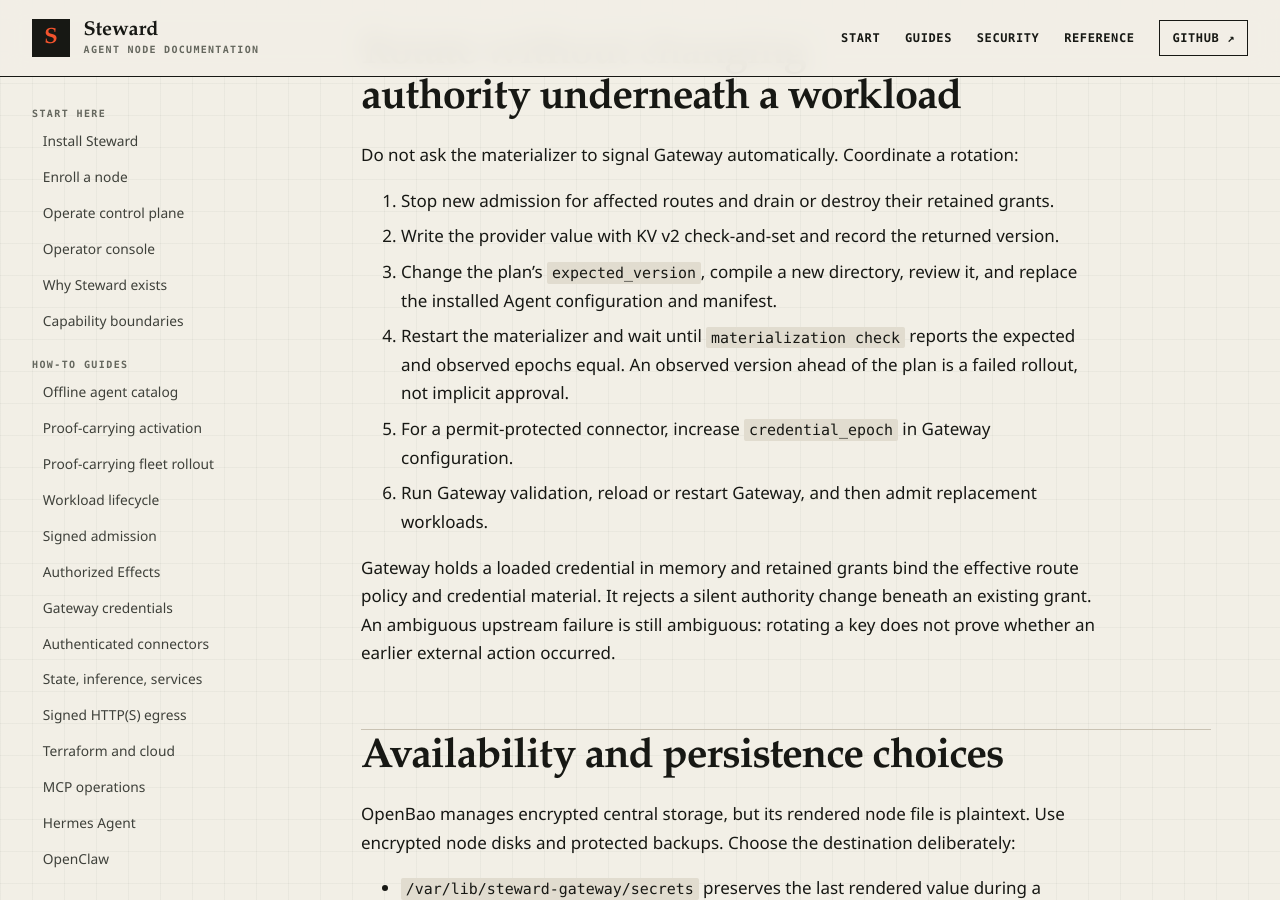
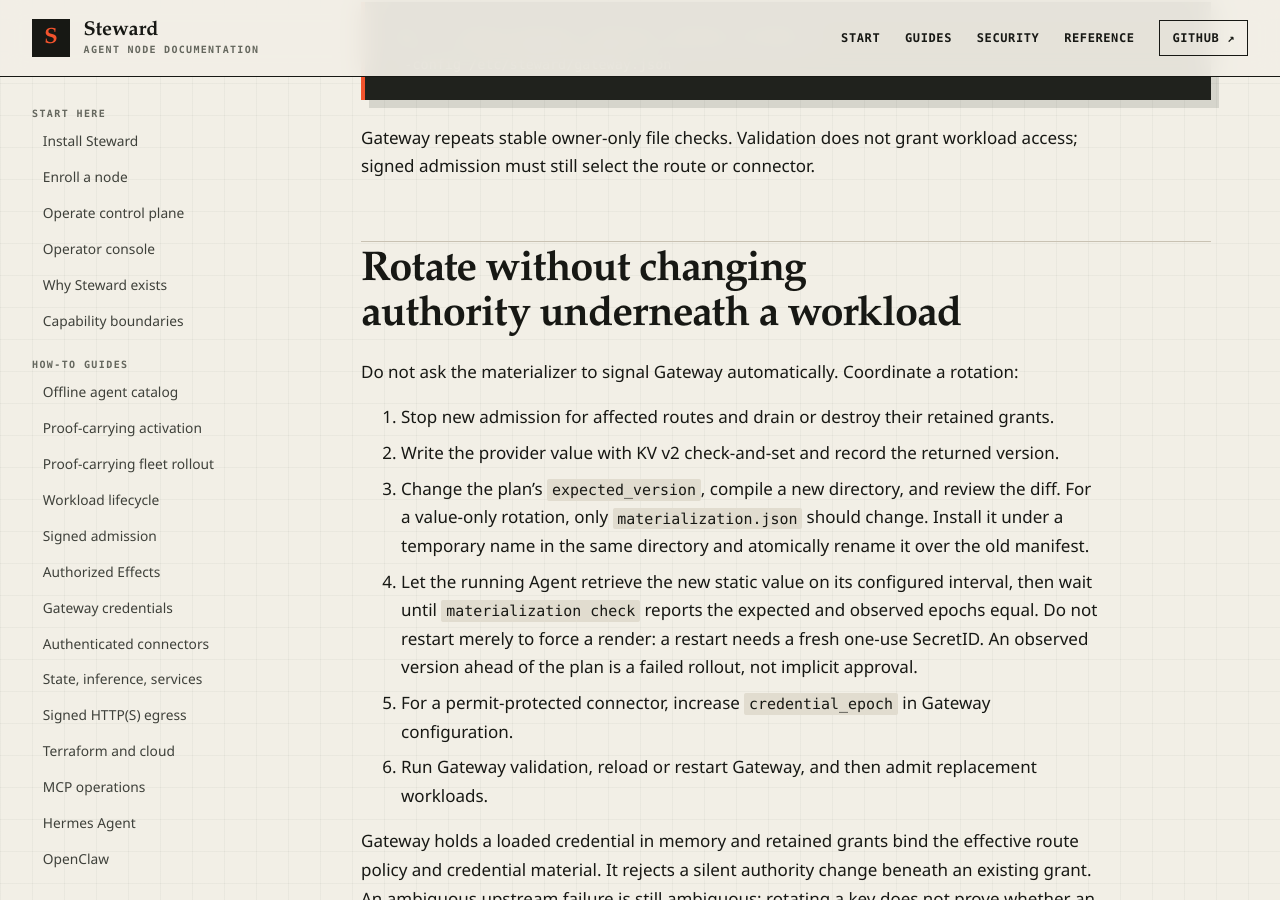
Before and after one commit to hardrails/steward, a Jekyll site: the page built from docs/guides/secrets.md, in a window 1280 px wide and 900 px high, scrolled down 6189 px. Built offline with Jekyll 4.4.1, drawn with Linux system fonts in a browser that asks for light colours; some of the changed text lies outside the part shown.

Commit message:
fix: make AppRole restart behavior explicit
Constraint: preserve one-use bootstrap authority without implying unattended reauthentication.

Rejected: retaining a reusable SecretID by default and restarting Agent for ordinary KV rotation.

Confidence: high; unit tests and the live TLS AppRole/CAS smoke pass with bounded systemd restart policy.

Scope-risk: operators need an external trusted channel for every planned or crash restart.

Not-tested: systemd rate limiting on a production Linux host.

```diff
--- a/docs/guides/secrets.md
+++ b/docs/guides/secrets.md
@@ -160,6 +160,14 @@
 file after reading it. Do not put either value in cloud user data, Terraform state,
 the compiler plan, a shell transcript, or the web console.
 
+Removal makes process restart fail closed: AppRole cannot authenticate again until
+the operator issues and delivers a fresh one-use SecretID. The generated unit
+limits failed restart attempts to three in five minutes instead of creating an
+unbounded authentication loop. Before a planned restart or after a crash, install a
+fresh SecretID, then run `systemctl reset-failed steward-openbao-agent` and restart
+the service. Keeping a reusable SecretID on disk improves unattended availability
+but weakens the hardened bootstrap boundary and is not generated by Steward.
+
 The generated templates deliberately override unsafe defaults documented by
 [OpenBao Agent templates](https://openbao.org/docs/agent-and-proxy/agent/template/):
 destination files are mode `0600`, backups are disabled, parent creation is
@@ -228,11 +236,15 @@
 1. Stop new admission for affected routes and drain or destroy their retained
    grants.
 2. Write the provider value with KV v2 check-and-set and record the returned version.
-3. Change the plan's `expected_version`, compile a new directory, review it, and
-   replace the installed Agent configuration and manifest.
-4. Restart the materializer and wait until `materialization check` reports the
-   expected and observed epochs equal. An observed version ahead of the plan is a
-   failed rollout, not implicit approval.
+3. Change the plan's `expected_version`, compile a new directory, and review the
+   diff. For a value-only rotation, only `materialization.json` should change.
+   Install it under a temporary name in the same directory and atomically rename it
+   over the old manifest.
+4. Let the running Agent retrieve the new static value on its configured interval,
+   then wait until `materialization check` reports the expected and observed epochs
+   equal. Do not restart merely to force a render: a restart needs a fresh one-use
+   SecretID. An observed version ahead of the plan is a failed rollout, not
+   implicit approval.
 5. For a permit-protected connector, increase `credential_epoch` in Gateway
    configuration.
 6. Run Gateway validation, reload or restart Gateway, and then admit replacement
```
Also changed, not shown: docs/limitations.md (+6 -0 lines), 2 other files.
